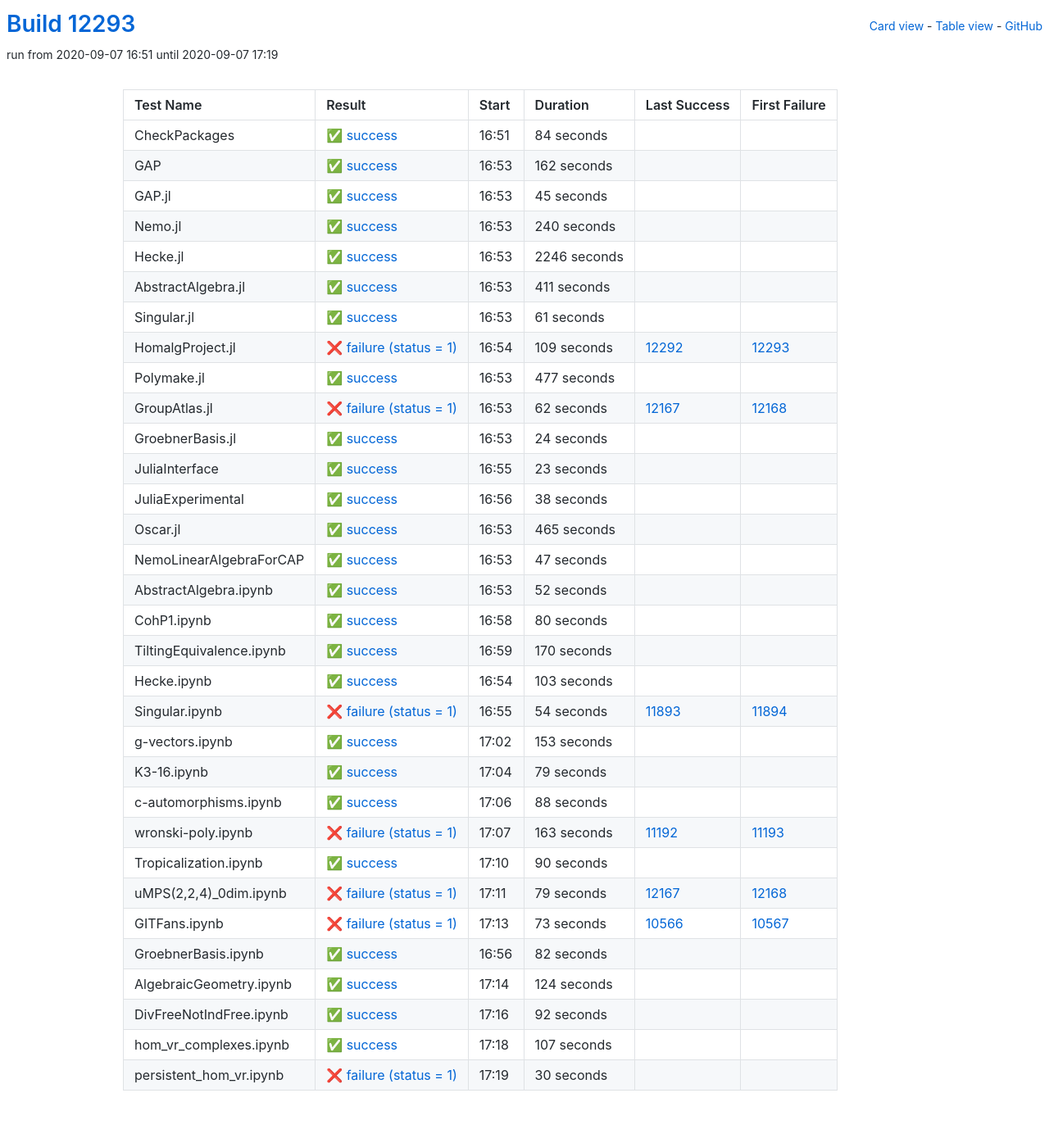
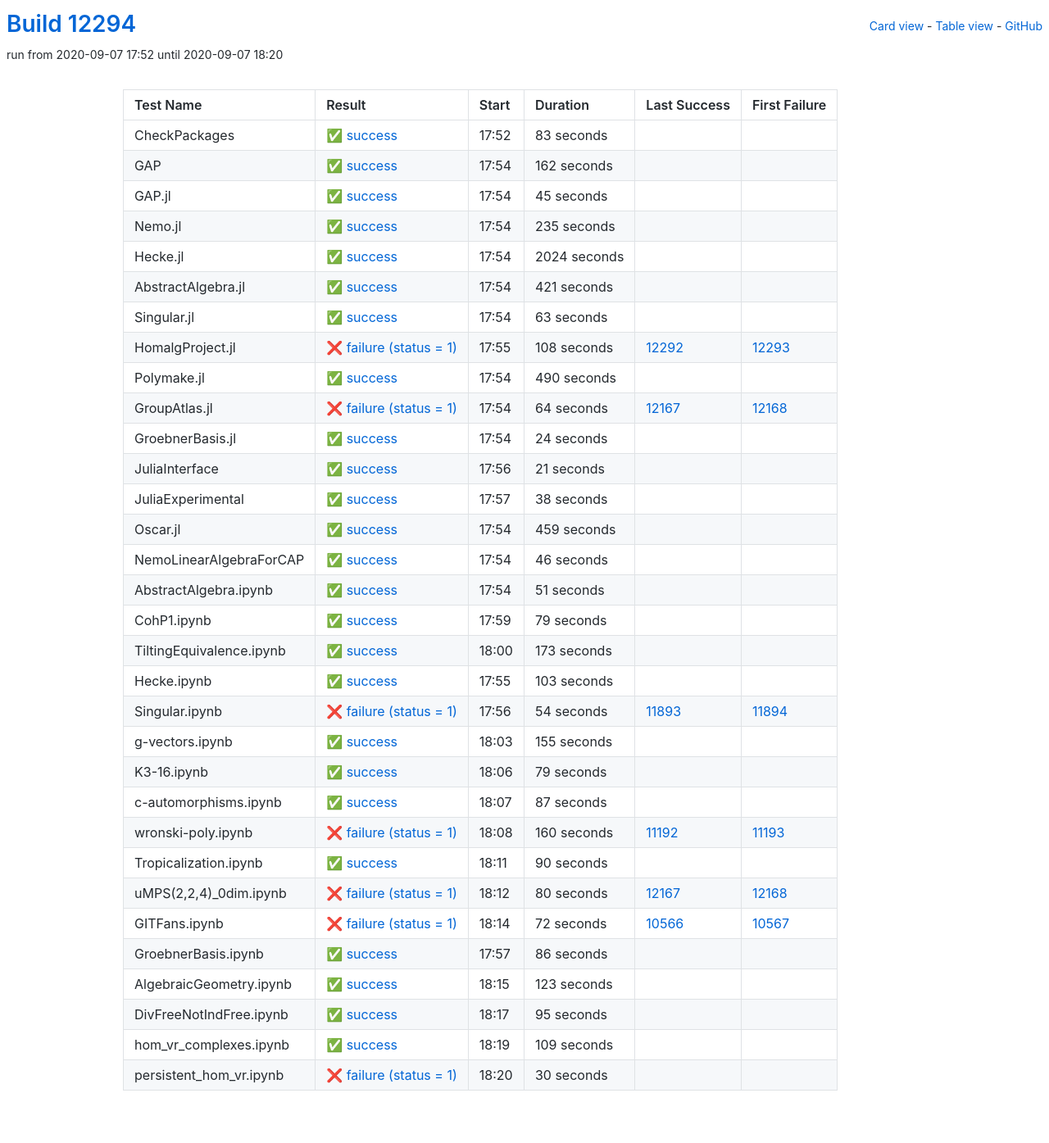
Before and after one commit to oscar-system/oscar-ci-status, a Jekyll site: the page built from table.html, in a window 1280 px wide. Shown: the whole page at 82% size. Built offline with Jekyll 4.4.1, drawn with Linux system fonts in a browser that asks for light colours.

Commit message:
Build #12294

```diff
--- a/_data/ci.yml
+++ b/_data/ci.yml
@@ -1,6 +1,6 @@
 ---
-build: 12293
-build_url: https://oscarci.mathematik.uni-kl.de/job/oscar/12293/
+build: 12294
+build_url: https://oscarci.mathematik.uni-kl.de/job/oscar/12294/
 job: oscar
 organization: oscar-system
 repo: oscar-ci-status
@@ -8,20 +8,20 @@
 tests:
 - name: CheckPackages
   id: checkpackages
-  log: https://oscarci.mathematik.uni-kl.de/job/oscar/12293/artifact/logs/build-12293/CheckPackages.log
-  start: 2020-09-07 16:51
+  log: https://oscarci.mathematik.uni-kl.de/job/oscar/12294/artifact/logs/build-12294/CheckPackages.log
+  start: 2020-09-07 17:52
   success: true
   exitcode: 0
   status: success
-  duration: 84
+  duration: 83
   last_success: false
   last_success_url:
   first_failure: false
   first_failure_url:
 - name: GAP
   id: gap
-  log: https://oscarci.mathematik.uni-kl.de/job/oscar/12293/artifact/logs/build-12293/GAP.log
-  start: 2020-09-07 16:53
+  log: https://oscarci.mathematik.uni-kl.de/job/oscar/12294/artifact/logs/build-12294/GAP.log
+  start: 2020-09-07 17:54
   success: true
   exitcode: 0
   status: success
@@ -32,8 +32,8 @@
   first_failure_url:
 - name: GAP.jl
   id: gap-jl
-  log: https://oscarci.mathematik.uni-kl.de/job/oscar/12293/artifact/logs/build-12293/GAP.jl.log
-  start: 2020-09-07 16:53
+  log: https://oscarci.mathematik.uni-kl.de/job/oscar/12294/artifact/logs/build-12294/GAP.jl.log
+  start: 2020-09-07 17:54
   success: true
   exitcode: 0
   status: success
@@ -44,92 +44,92 @@
   first_failure_url:
 - name: Nemo.jl
   id: nemo-jl
-  log: https://oscarci.mathematik.uni-kl.de/job/oscar/12293/artifact/logs/build-12293/Nemo.jl.log
-  start: 2020-09-07 16:53
+  log: https://oscarci.mathematik.uni-kl.de/job/oscar/12294/artifact/logs/build-12294/Nemo.jl.log
+  start: 2020-09-07 17:54
   success: true
   exitcode: 0
   status: success
-  duration: 240
+  duration: 235
   last_success: false
   last_success_url:
   first_failure: false
   first_failure_url:
 - name: Hecke.jl
   id: hecke-jl
-  log: https://oscarci.mathematik.uni-kl.de/job/oscar/12293/artifact/logs/build-12293/Hecke.jl.log
-  start: 2020-09-07 16:53
+  log: https://oscarci.mathematik.uni-kl.de/job/oscar/12294/artifact/logs/build-12294/Hecke.jl.log
+  start: 2020-09-07 17:54
   success: true
   exitcode: 0
   status: success
-  duration: 2246
+  duration: 2024
   last_success: false
   last_success_url:
   first_failure: false
   first_failure_url:
 - name: AbstractAlgebra.jl
   id: abstractalgebra-jl
-  log: https://oscarci.mathematik.uni-kl.de/job/oscar/12293/artifact/logs/build-12293/AbstractAlgebra.jl.log
-  start: 2020-09-07 16:53
+  log: https://oscarci.mathematik.uni-kl.de/job/oscar/12294/artifact/logs/build-12294/AbstractAlgebra.jl.log
+  start: 2020-09-07 17:54
   success: true
   exitcode: 0
   status: success
-  duration: 411
+  duration: 421
   last_success: false
   last_success_url:
   first_failure: false
   first_failure_url:
 - name: Singular.jl
   id: singular-jl
-  log: https://oscarci.mathematik.uni-kl.de/job/oscar/12293/artifact/logs/build-12293/Singular.jl.log
-  start: 2020-09-07 16:53
+  log: https://oscarci.mathematik.uni-kl.de/job/oscar/12294/artifact/logs/build-12294/Singular.jl.log
+  start: 2020-09-07 17:54
   success: true
   exitcode: 0
   status: success
-  duration: 61
+  duration: 63
   last_success: false
   last_success_url:
   first_failure: false
   first_failure_url:
 - name: HomalgProject.jl
   id: homalgproject-jl
-  log: https://oscarci.mathematik.uni-kl.de/job/oscar/12293/artifact/logs/build-12293/HomalgProject.jl.log
-  start: 2020-09-07 16:54
+  log: https://oscarci.mathematik.uni-kl.de/job/oscar/12294/artifact/logs/build-12294/HomalgProject.jl.log
+  start: 2020-09-07 17:55
   success: false
   exitcode: 1
   status: failure
-  duration: 109
+  duration: 108
   last_success: 12292
   last_success_url: https://oscarci.mathematik.uni-kl.de/job/oscar/12292/
   first_failure: 12293
   first_failure_url: https://oscarci.mathematik.uni-kl.de/job/oscar/12293/
 - name: Polymake.jl
   id: polymake-jl
-  log: https://oscarci.mathematik.uni-kl.de/job/oscar/12293/artifact/logs/build-12293/Polymake.jl.log
-  start: 2020-09-07 16:53
+  log: https://oscarci.mathematik.uni-kl.de/job/oscar/12294/artifact/logs/build-12294/Polymake.jl.log
+  start: 2020-09-07 17:54
   success: true
   exitcode: 0
   status: success
-  duration: 477
+  duration: 490
   last_success: false
   last_success_url:
   first_failure: false
   first_failure_url:
 - name: GroupAtlas.jl
   id: groupatlas-jl
-  log: https://oscarci.mathematik.uni-kl.de/job/oscar/12293/artifact/logs/build-12293/GroupAtlas.jl.log
-  start: 2020-09-07 16:53
+  log: https://oscarci.mathematik.uni-kl.de/job/oscar/12294/artifact/logs/build-12294/GroupAtlas.jl.log
+  start: 2020-09-07 17:54
   success: false
   exitcode: 1
   status: failure
-  duration: 62
+  duration: 64
   last_success: 12167
   last_success_url: https://oscarci.mathematik.uni-kl.de/job/oscar/12167/
   first_failure: 12168
   first_failure_url: https://oscarci.mathematik.uni-kl.de/job/oscar/12168/
 - name: GroebnerBasis.jl
   id: groebnerbasis-jl
-  log: https://oscarci.mathematik.uni-kl.de/job/oscar/12293/artifact/logs/build-12293/GroebnerBasis.jl.log
-  start: 2020-09-07 16:53
+  log: https://oscarci.mathematik.uni-kl.de/job/oscar/12294/artifact/logs/build-12294/GroebnerBasis.jl.log
+  start: 2020-09-07 17:54
   success: true
   exitcode: 0
   status: success
@@ -140,20 +140,20 @@
   first_failure_url:
 - name: JuliaInterface
   id: juliainterface
-  log: https://oscarci.mathematik.uni-kl.de/job/oscar/12293/artifact/logs/build-12293/JuliaInterface.log
-  start: 2020-09-07 16:55
+  log: https://oscarci.mathematik.uni-kl.de/job/oscar/12294/artifact/logs/build-12294/JuliaInterface.log
+  start: 2020-09-07 17:56
   success: true
   exitcode: 0
   status: success
-  duration: 23
+  duration: 21
   last_success: false
   last_success_url:
   first_failure: false
   first_failure_url:
 - name: JuliaExperimental
   id: juliaexperimental
-  log: https://oscarci.mathematik.uni-kl.de/job/oscar/12293/artifact/logs/build-12293/JuliaExperimental.log
-  start: 2020-09-07 16:56
+  log: https://oscarci.mathematik.uni-kl.de/job/oscar/12294/artifact/logs/build-12294/JuliaExperimental.log
+  start: 2020-09-07 17:57
   success: true
   exitcode: 0
   status: success
@@ -164,68 +164,68 @@
   first_failure_url:
 - name: Oscar.jl
   id: oscar-jl
-  log: https://oscarci.mathematik.uni-kl.de/job/oscar/12293/artifact/logs/build-12293/Oscar.jl.log
-  start: 2020-09-07 16:53
+  log: https://oscarci.mathematik.uni-kl.de/job/oscar/12294/artifact/logs/build-12294/Oscar.jl.log
+  start: 2020-09-07 17:54
   success: true
   exitcode: 0
   status: success
-  duration: 465
+  duration: 459
   last_success: false
   last_success_url:
   first_failure: false
   first_failure_url:
 - name: NemoLinearAlgebraForCAP
   id: nemolinearalgebraforcap
-  log: https://oscarci.mathematik.uni-kl.de/job/oscar/12293/artifact/logs/build-12293/NemoLinearAlgebraForCAP.log
-  start: 2020-09-07 16:53
+  log: https://oscarci.mathematik.uni-kl.de/job/oscar/12294/artifact/logs/build-12294/NemoLinearAlgebraForCAP.log
+  start: 2020-09-07 17:54
   success: true
   exitcode: 0
   status: success
-  duration: 47
+  duration: 46
   last_success: false
   last_success_url:
   first_failure: false
   first_failure_url:
 - name: AbstractAlgebra.ipynb
   id: abstractalgebra-ipynb
-  log: https://oscarci.mathematik.uni-kl.de/job/oscar/12293/artifact/logs/build-12293/AbstractAlgebra.ipynb.log
-  start: 2020-09-07 16:53
+  log: https://oscarci.mathematik.uni-kl.de/job/oscar/12294/artifact/logs/build-12294/AbstractAlgebra.ipynb.log
+  start: 2020-09-07 17:54
   success: true
   exitcode: 0
   status: success
-  duration: 52
+  duration: 51
   last_success: false
   last_success_url:
   first_failure: false
   first_failure_url:
 - name: CohP1.ipynb
   id: cohp1-ipynb
-  log: https://oscarci.mathematik.uni-kl.de/job/oscar/12293/artifact/logs/build-12293/CohP1.ipynb.log
-  start: 2020-09-07 16:58
+  log: https://oscarci.mathematik.uni-kl.de/job/oscar/12294/artifact/logs/build-12294/CohP1.ipynb.log
+  start: 2020-09-07 17:59
   success: true
   exitcode: 0
   status: success
-  duration: 80
+  duration: 79
   last_success: false
   last_success_url:
   first_failure: false
   first_failure_url:
 - name: TiltingEquivalence.ipynb
   id: tiltingequivalence-ipynb
-  log: https://oscarci.mathematik.uni-kl.de/job/oscar/12293/artifact/logs/build-12293/TiltingEquivalence.ipynb.log
-  start: 2020-09-07 16:59
+  log: https://oscarci.mathematik.uni-kl.de/job/oscar/12294/artifact/logs/build-12294/TiltingEquivalence.ipynb.log
+  start: 2020-09-07 18:00
   success: true
   exitcode: 0
   status: success
-  duration: 170
+  duration: 173
   last_success: false
   last_success_url:
   first_failure: false
   first_failure_url:
 - name: Hecke.ipynb
   id: hecke-ipynb
-  log: https://oscarci.mathematik.uni-kl.de/job/oscar/12293/artifact/logs/build-12293/Hecke.ipynb.log
-  start: 2020-09-07 16:54
+  log: https://oscarci.mathematik.uni-kl.de/job/oscar/12294/artifact/logs/build-12294/Hecke.ipynb.log
+  start: 2020-09-07 17:55
   success: true
   exitcode: 0
   status: success
@@ -236,8 +236,8 @@
   first_failure_url:
 - name: Singular.ipynb
   id: singular-ipynb
-  log: https://oscarci.mathematik.uni-kl.de/job/oscar/12293/artifact/logs/build-12293/Singular.ipynb.log
-  start: 2020-09-07 16:55
+  log: https://oscarci.mathematik.uni-kl.de/job/oscar/12294/artifact/logs/build-12294/Singular.ipynb.log
+  start: 2020-09-07 17:56
   success: false
   exitcode: 1
   status: failure
@@ -248,20 +248,20 @@
   first_failure_url: https://oscarci.mathematik.uni-kl.de/job/oscar/11894/
 - name: g-vectors.ipynb
   id: g-vectors-ipynb
-  log: https://oscarci.mathematik.uni-kl.de/job/oscar/12293/artifact/logs/build-12293/g-vectors.ipynb.log
-  start: 2020-09-07 17:02
+  log: https://oscarci.mathematik.uni-kl.de/job/oscar/12294/artifact/logs/build-12294/g-vectors.ipynb.log
+  start: 2020-09-07 18:03
   success: true
   exitcode: 0
   status: success
-  duration: 153
+  duration: 155
   last_success: false
   last_success_url:
   first_failure: false
   first_failure_url:
 - name: K3-16.ipynb
   id: k3-16-ipynb
-  log: https://oscarci.mathematik.uni-kl.de/job/oscar/12293/artifact/logs/build-12293/K3-16.ipynb.log
-  start: 2020-09-07 17:04
+  log: https://oscarci.mathematik.uni-kl.de/job/oscar/12294/artifact/logs/build-12294/K3-16.ipynb.log
+  start: 2020-09-07 18:06
   success: true
   exitcode: 0
   status: success
@@ -272,32 +272,32 @@
   first_failure_url:
 - name: c-automorphisms.ipynb
   id: c-automorphisms-ipynb
-  log: https://oscarci.mathematik.uni-kl.de/job/oscar/12293/artifact/logs/build-12293/c-automorphisms.ipynb.log
-  start: 2020-09-07 17:06
+  log: https://oscarci.mathematik.uni-kl.de/job/oscar/12294/artifact/logs/build-12294/c-automorphisms.ipynb.log
+  start: 2020-09-07 18:07
   success: true
   exitcode: 0
   status: success
-  duration: 88
+  duration: 87
   last_success: false
   last_success_url:
   first_failure: false
   first_failure_url:
 - name: wronski-poly.ipynb
   id: wronski-poly-ipynb
-  log: https://oscarci.mathematik.uni-kl.de/job/oscar/12293/artifact/logs/build-12293/wronski-poly.ipynb.log
-  start: 2020-09-07 17:07
+  log: https://oscarci.mathematik.uni-kl.de/job/oscar/12294/artifact/logs/build-12294/wronski-poly.ipynb.log
+  start: 2020-09-07 18:08
   success: false
   exitcode: 1
   status: failure
-  duration: 163
+  duration: 160
   last_success: 11192
   last_success_url: https://oscarci.mathematik.uni-kl.de/job/oscar/11192/
   first_failure: 11193
   first_failure_url: https://oscarci.mathematik.uni-kl.de/job/oscar/11193/
 - name: Tropicalization.ipynb
   id: tropicalization-ipynb
-  log: https://oscarci.mathematik.uni-kl.de/job/oscar/12293/artifact/logs/build-12293/Tropicalization.ipynb.log
-  start: 2020-09-07 17:10
+  log: https://oscarci.mathematik.uni-kl.de/job/oscar/12294/artifact/logs/build-12294/Tropicalization.ipynb.log
+  start: 2020-09-07 18:11
   success: true
   exitcode: 0
   status: success
@@ -308,80 +308,80 @@
   first_failure_url:
 - name: uMPS(2,2,4)_0dim.ipynb
   id: umps-2-2-4-0dim-ipynb
-  log: https://oscarci.mathematik.uni-kl.de/job/oscar/12293/artifact/logs/build-12293/uMPS-2-2-4-_0dim.ipynb.log
-  start: 2020-09-07 17:11
+  log: https://oscarci.mathematik.uni-kl.de/job/oscar/12294/artifact/logs/build-12294/uMPS-2-2-4-_0dim.ipynb.log
+  start: 2020-09-07 18:12
   success: false
   exitcode: 1
   status: failure
-  duration: 79
+  duration: 80
   last_success: 12167
   last_success_url: https://oscarci.mathematik.uni-kl.de/job/oscar/12167/
   first_failure: 12168
   first_failure_url: https://oscarci.mathematik.uni-kl.de/job/oscar/12168/
 - name: GITFans.ipynb
   id: gitfans-ipynb
-  log: https://oscarci.mathematik.uni-kl.de/job/oscar/12293/artifact/logs/build-12293/GITFans.ipynb.log
-  start: 2020-09-07 17:13
+  log: https://oscarci.mathematik.uni-kl.de/job/oscar/12294/artifact/logs/build-12294/GITFans.ipynb.log
+  start: 2020-09-07 18:14
   success: false
   exitcode: 1
   status: failure
-  duration: 73
+  duration: 72
   last_success: 10566
   last_success_url: https://oscarci.mathematik.uni-kl.de/job/oscar/10566/
   first_failure: 10567
   first_failure_url: https://oscarci.mathematik.uni-kl.de/job/oscar/10567/
 - name: GroebnerBasis.ipynb
   id: groebnerbasis-ipynb
-  log: https://oscarci.mathematik.uni-kl.de/job/oscar/12293/artifact/logs/build-12293/GroebnerBasis.ipynb.log
-  start: 2020-09-07 16:56
+  log: https://oscarci.mathematik.uni-kl.de/job/oscar/12294/artifact/logs/build-12294/GroebnerBasis.ipynb.log
+  start: 2020-09-07 17:57
   success: true
   exitcode: 0
   status: success
-  duration: 82
+  duration: 86
   last_success: false
   last_success_url:
   first_failure: false
   first_failure_url:
 - name: AlgebraicGeometry.ipynb
   id: algebraicgeometry-ipynb
-  log: https://oscarci.mathematik.uni-kl.de/job/oscar/12293/artifact/logs/build-12293/AlgebraicGeometry.ipynb.log
-  start: 2020-09-07 17:14
+  log: https://oscarci.mathematik.uni-kl.de/job/oscar/12294/artifact/logs/build-12294/AlgebraicGeometry.ipynb.log
+  start: 2020-09-07 18:15
   success: true
   exitcode: 0
   status: success
-  duration: 124
+  duration: 123
   last_success: false
   last_success_url:
   first_failure: false
   first_failure_url:
 - name: DivFreeNotIndFree.ipynb
   id: divfreenotindfree-ipynb
-  log: https://oscarci.mathematik.uni-kl.de/job/oscar/12293/artifact/logs/build-12293/DivFreeNotIndFree.ipynb.log
-  start: 2020-09-07 17:16
+  log: https://oscarci.mathematik.uni-kl.de/job/oscar/12294/artifact/logs/build-12294/DivFreeNotIndFree.ipynb.log
+  start: 2020-09-07 18:17
   success: true
   exitcode: 0
   status: success
-  duration: 92
+  duration: 95
   last_success: false
   last_success_url:
   first_failure: false
   first_failure_url:
 - name: hom_vr_complexes.ipynb
   id: hom-vr-complexes-ipynb
-  log: https://oscarci.mathematik.uni-kl.de/job/oscar/12293/artifact/logs/build-12293/hom_vr_complexes.ipynb.log
-  start: 2020-09-07 17:18
+  log: https://oscarci.mathematik.uni-kl.de/job/oscar/12294/artifact/logs/build-12294/hom_vr_complexes.ipynb.log
+  start: 2020-09-07 18:19
   success: true
   exitcode: 0
   status: success
-  duration: 107
+  duration: 109
   last_success: false
   last_success_url:
   first_failure: false
   first_failure_url:
 - name: persistent_hom_vr.ipynb
   id: persistent-hom-vr-ipynb
-  log: https://oscarci.mathematik.uni-kl.de/job/oscar/12293/artifact/logs/build-12293/persistent_hom_vr.ipynb.log
-  start: 2020-09-07 17:19
+  log: https://oscarci.mathematik.uni-kl.de/job/oscar/12294/artifact/logs/build-12294/persistent_hom_vr.ipynb.log
+  start: 2020-09-07 18:20
   success: false
   exitcode: 1
   status: failure
```
Also changed, not shown: README.md.
